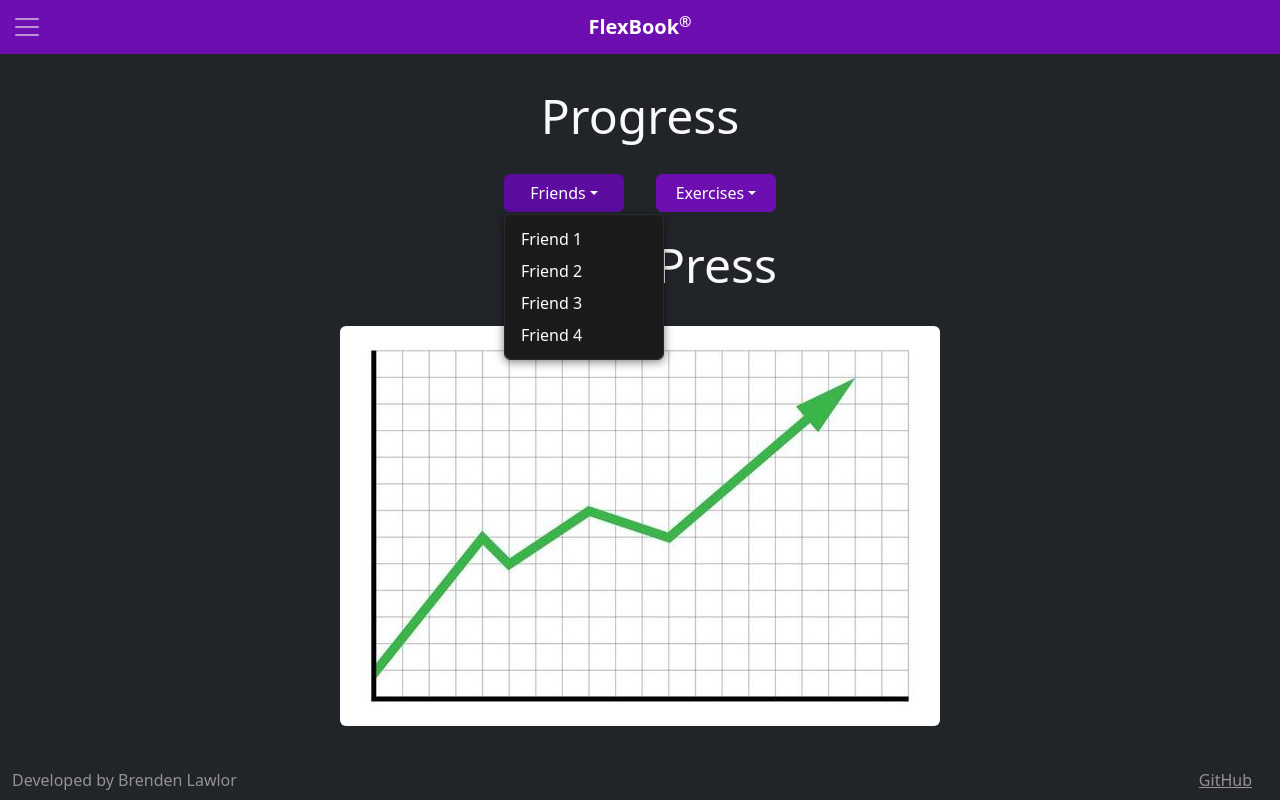
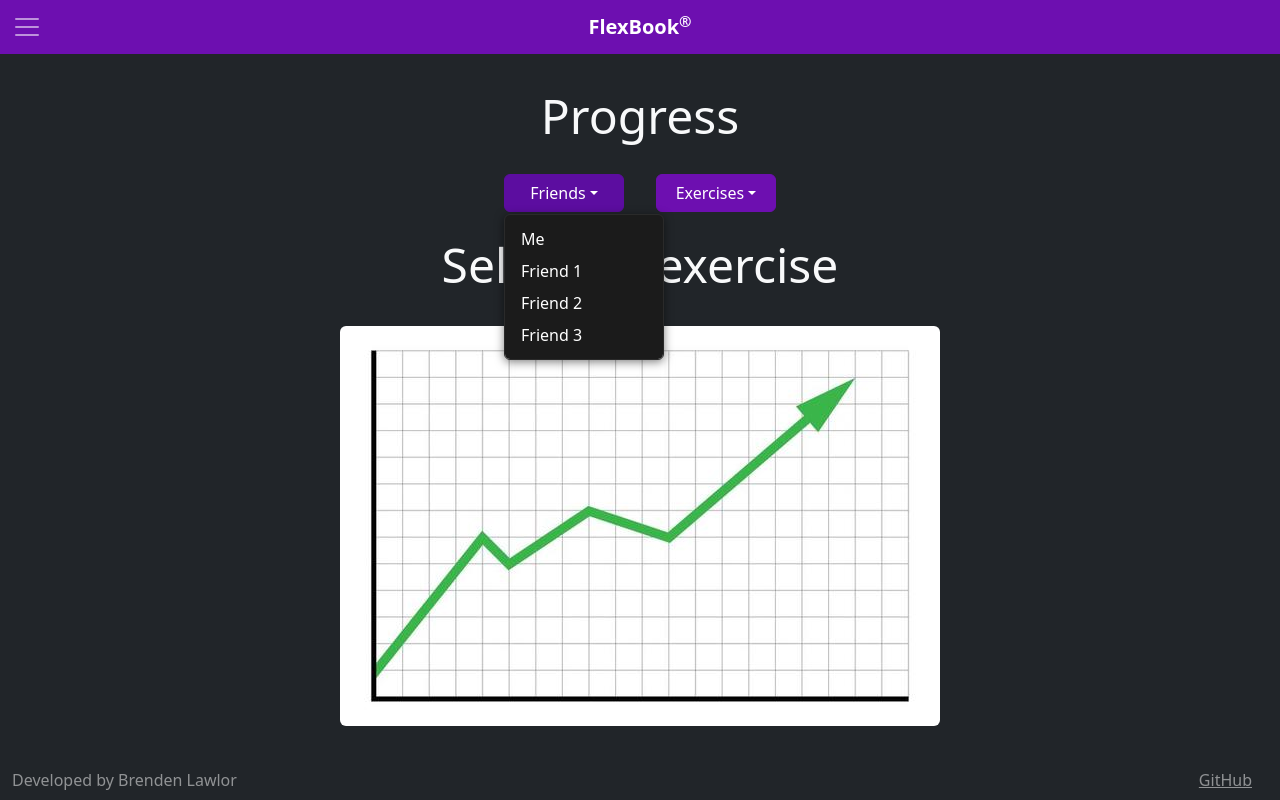
Before and after one commit to lawlorbrenden2/startup, a React (Vite) app: page /progress in a window 1280 px wide. Both pictures are taken after a click on the button "Friends". Built offline with nearby package versions, Linux system fonts and the light colour scheme.

Commit message:
fix: update Authenticated component to display current user and enhance Progress component with dynamic friend and exercise selection

```diff
--- a/src/login/authenticated.jsx
+++ b/src/login/authenticated.jsx
@@ -13,7 +13,7 @@ export function Authenticated(props) {
 
   return (
     <div>
-      <div className='userNameDisplay'>{props.userName}</div>
+      <div className='userNameDisplay'>Current User: {props.userName}</div>
         <div className='dropdown-row'>
           <Button className="btn btn-primary" variant='primary' onClick={() => navigate('/progress')}>
             Begin
--- a/src/login/login.jsx
+++ b/src/login/login.jsx
@@ -9,7 +9,7 @@ export function Login({ userName, authState, onAuthChange }) {
     <main className="container-fluid bg-dark text-light d-flex flex-column align-items-center justify-content-center auth-form">
       <div>
         {authState === AuthState.Unauthenticated && <h1>Welcome</h1>}
-        {authState === AuthState.Authenticated && <h3>Let's get to work.</h3>} /!-- I'm thinking about randomizing the message displayed here when implementing the database --/
+        {authState === AuthState.Authenticated && <h3>Let's get to work.</h3>} {/* I'm thinking about randomizing the message displayed here when implementing the database */}
         {authState === AuthState.Authenticated && (
           <Authenticated userName={userName} onLogout={() => onAuthChange(userName, AuthState.Unauthenticated)} />
         )}
--- a/src/progress/progress.jsx
+++ b/src/progress/progress.jsx
@@ -1,6 +1,16 @@
 import React from 'react';
 
+
+
 export function Progress() {
+
+  const [selectedFriend, setSelectedFriend] = React.useState(null);
+  const [selectedExercise, setSelectedExercise] = React.useState(null);
+  const [friends, setFriends] = React.useState(['Me', 'Friend 1', 'Friend 2', 'Friend 3']);
+  const [exercises, setExercises] = React.useState(['Bench Press', 'Squat', 'Deadlift']);
+  const [graphUrl, setGraphUrl] = React.useState('graph_up.jpg');
+
+
   return (
     <main className="container-fluid bg-dark text-light d-flex flex-column align-items-center mt-5 pt-3">
       <div className="content-wrapper">
@@ -12,10 +22,13 @@ export function Progress() {
               Friends
             </button>
             <ul className="dropdown-menu">
-              <li><a className="dropdown-item" href="#">Friend 1</a></li>
-              <li><a className="dropdown-item" href="#">Friend 2</a></li>
-              <li><a className="dropdown-item" href="#">Friend 3</a></li>
-              <li><a className="dropdown-item" href="#">Friend 4</a></li>
+              {friends.map((friend, index) => (
+                <li key={index}>
+                  <button className="dropdown-item" onClick={() => setSelectedFriend(friend)}>
+                    {friend}
+                  </button>
+                </li>
+              ))}
             </ul>
           </div>
 
@@ -24,15 +37,24 @@ export function Progress() {
               Exercises
             </button>
             <ul className="dropdown-menu">
-              <li><a className="dropdown-item" href="#">Bench Press</a></li>
-              <li><a className="dropdown-item" href="#">Squat</a></li>
+              {exercises.map((exercise, index) => (
+                <li key={index}>
+                  <button className="dropdown-item" onClick={() => setSelectedExercise(exercise)}>
+                    {exercise}
+                  </button>
+                </li>
+              ))}
             </ul>
           </div>
         </div>
       </div>
-      <h2>Bench Press</h2>
+      <h2>{selectedExercise || "Select an exercise"}</h2>
       <div className="graph my-3">
-        <img src="graph_up.jpg" className="img-fluid rounded" alt="Bench Press Progress Graph" />
+        {graphUrl ? (
+          <img src={graphUrl} className="img-fluid rounded" alt={`${selectedExercise} Progress Graph`} />
+        ) : (
+          <p>No graph to display</p>
+        )}
       </div>
     </main>
   );
```
